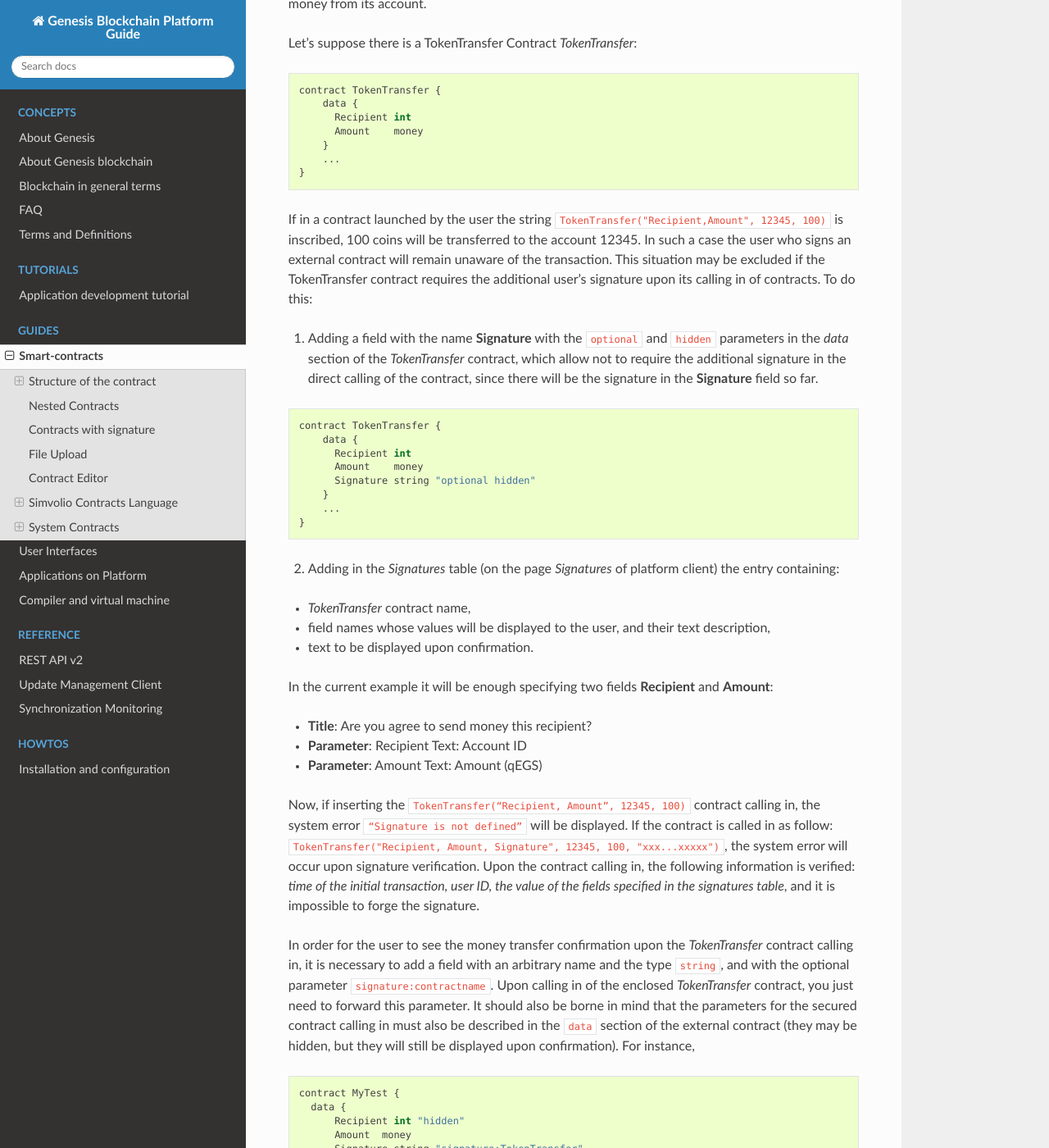
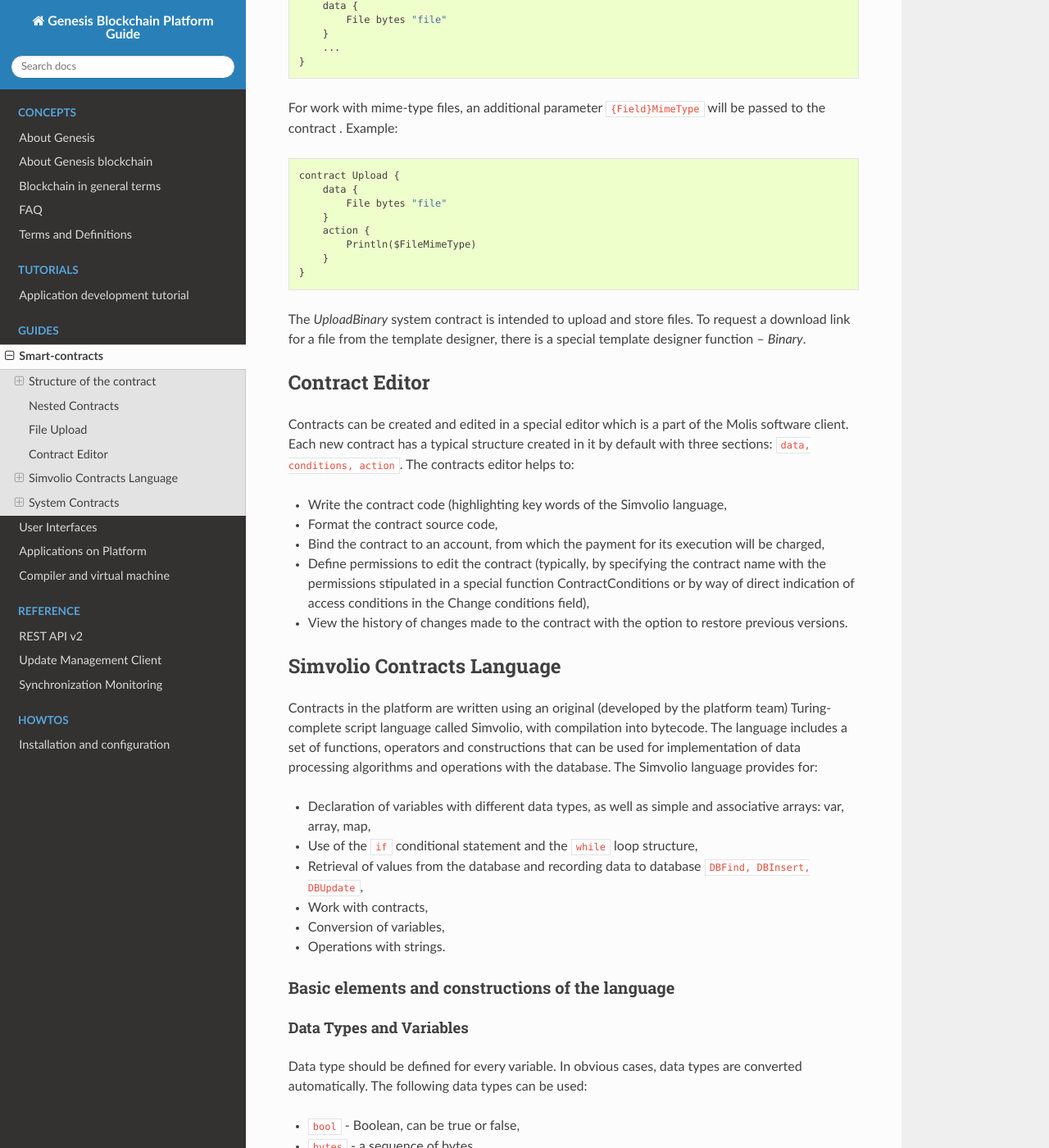
Before and after one commit to AplaProject/apla-docs-en, a Sphinx documentation site: the page built from source/topics/script.rst, in a window 1280 px wide and 1400 px high, scrolled down 4054 px. Shown: the whole window at 82% size. Built offline with Sphinx 7.4.7 and the Read the Docs theme 2.0.0, drawn with Linux system fonts in a browser that asks for light colours; some of the changed text lies outside the part shown.

Commit message:
Remove contracts with signature

```diff
--- a/source/topics/script.rst
+++ b/source/topics/script.rst
@@ -138,70 +138,6 @@ Nested Contracts
 A nested contract can be called from the conditions and action sections of the enclosing contract. A nested contract can be called directly with parameters specified in parenthesis after its name (NameContract(Params)), or using the CallContract function, for which the contract name is passed using a string variable.
 
 
-Contracts with signature
-========================
-
-Since the language of contracts writing allows performing enclosed contracts, it is possible to fulfill such an enclosed contract without the knowledge of the user who has run the external contract that may lead to the user's signature of transactions unauthorized by it, let's say the transfer of money from its account.
-
-Let's suppose there is a TokenTransfer Contract *TokenTransfer*:
-
-.. code:: js
-
-    contract TokenTransfer {
-        data {
-          Recipient int
-          Amount    money
-        }
-        ...
-    }
-
-If in a contract launched by the user the string ``TokenTransfer("Recipient,Amount", 12345, 100)`` is inscribed, 100 coins will be transferred to the account 12345. In such a case the user who signs an external contract will remain unaware of the transaction. This situation may be excluded if the TokenTransfer contract requires the additional user's signature upon its calling in of contracts. To do this:
-
-1. Adding a field with the name **Signature** with the ``optional`` and ``hidden`` parameters in the *data* section of the *TokenTransfer* contract, which allow not to require the additional signature in the direct calling of the contract, since there will be the signature in the **Signature** field so far.
-
-.. code:: js
-
-    contract TokenTransfer {
-        data {
-          Recipient int
-          Amount    money
-          Signature string "optional hidden"
-        }
-        ...
-    }
-
-2. Adding in the *Signatures* table (on the page *Signatures* of platform client) the entry containing:
-
-*	*TokenTransfer* contract name,
-*	field names whose values will be displayed to the user, and their text description,
-*	text to be displayed upon confirmation.
-
-In the current example it will be enough specifying two fields **Recipient** and **Amount**:
-
-* **Title**: Are you agree to send money this recipient?
-* **Parameter**: Recipient Text: Account ID
-* **Parameter**: Amount Text: Amount (qEGS)
-
-Now, if inserting the ``TokenTransfer(“Recipient, Amount”, 12345, 100)`` contract calling in, the system error ``“Signature is not defined”`` will be displayed. If the contract is called in as follow: ``TokenTransfer("Recipient, Amount, Signature", 12345, 100, "xxx...xxxxx")``, the system error will occur upon signature verification. Upon the contract calling in, the following information is verified: *time of the initial transaction, user ID, the value of the fields specified in the signatures table*, and it is impossible to forge the signature.
-
-In order for the user to see the money transfer confirmation upon the *TokenTransfer* contract calling in, it is necessary to add a field with an arbitrary name and the type ``string``, and with the optional parameter ``signature:contractname``. Upon calling in of the enclosed *TokenTransfer* contract, you just need to forward this parameter. It should also be borne in mind that the parameters for the secured contract calling in must also be described in the ``data`` section of the external contract (they may be hidden, but they will still be displayed upon confirmation). For instance,
-
-.. code:: js
-
-    contract MyTest {
-      data {
-          Recipient int "hidden"
-          Amount  money
-          Signature string "signature:TokenTransfer"
-      }
-      func action {
-          TokenTransfer("Recipient,Amount,Signature",$Recipient,$Amount,$Signature)
-      }
-    }
-
-When sending a *MyTest* contract, the additional confirmation of the money transfer to the indicated account will be requested from user. If other values, such as ``TokenTransfer(“Recipient,Amount,Signature”,$Recipient, $Amount+10, $Signature)``, are listed in the enclosed contract, the invalid signature error will occur.
-
-
 File Upload
 ===========
 
```
